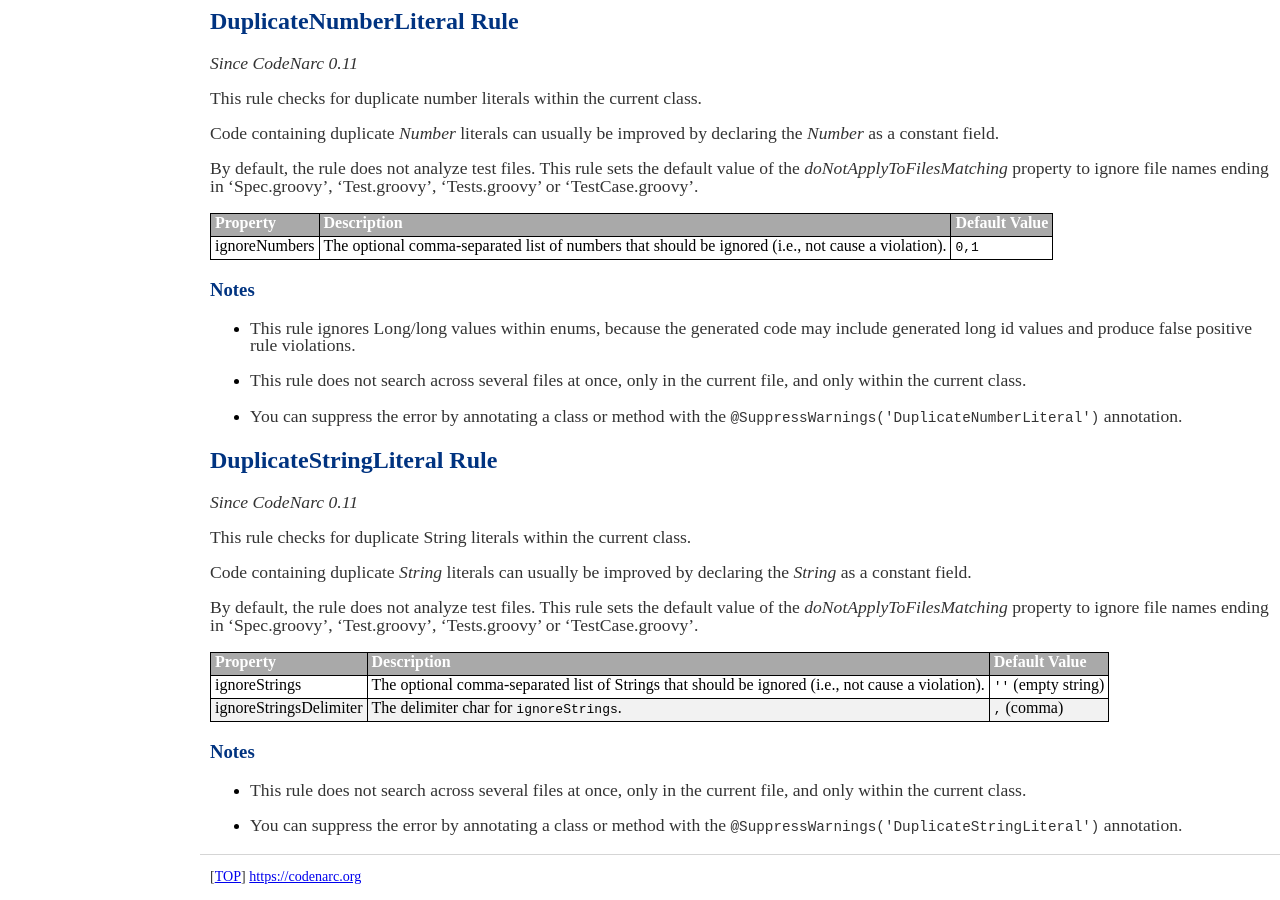
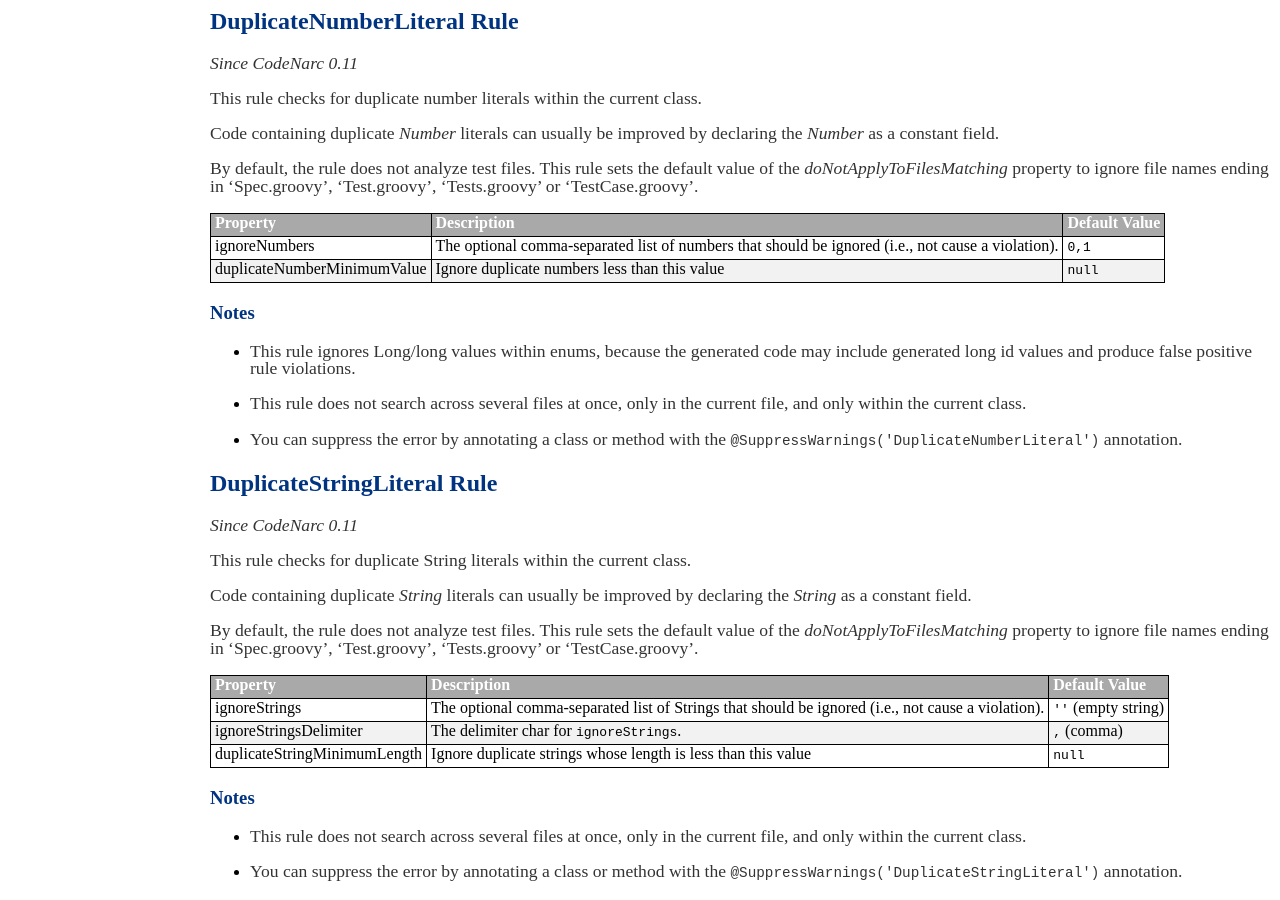
Before and after one commit to CodeNarc/CodeNarc, a Jekyll site: the page built from codenarc-rules-dry.md, in a window 1280 px wide and 900 px high, scrolled down 1678 px. Built offline with Jekyll 4.4.1, drawn with Linux system fonts in a browser that asks for light colours.

Commit message:
#544: Add online doc for new rule properties

```diff
--- a/codenarc-rules-dry.md
+++ b/codenarc-rules-dry.md
@@ -127,6 +127,7 @@ or 'TestCase.groovy'.
 | Property                    | Description            | Default Value    |
 |-----------------------------|------------------------|------------------|
 | ignoreNumbers               | The optional comma-separated list of numbers that should be ignored (i.e., not cause a violation). | `0,1` |
+| duplicateNumberMinimumValue |  Ignore duplicate numbers less than this value | `null` |
 
 ### Notes
 
@@ -156,6 +157,7 @@ or 'TestCase.groovy'.
 |-----------------------------|------------------------|------------------|
 | ignoreStrings               | The optional comma-separated list of Strings that should be ignored (i.e., not cause a violation). | `''` (empty string) |
 | ignoreStringsDelimiter      | The delimiter char for `ignoreStrings`. | `,` (comma) |
+| duplicateStringMinimumLength| Ignore duplicate strings whose length is less than this value | `null` |
 
 ### Notes
 
```
